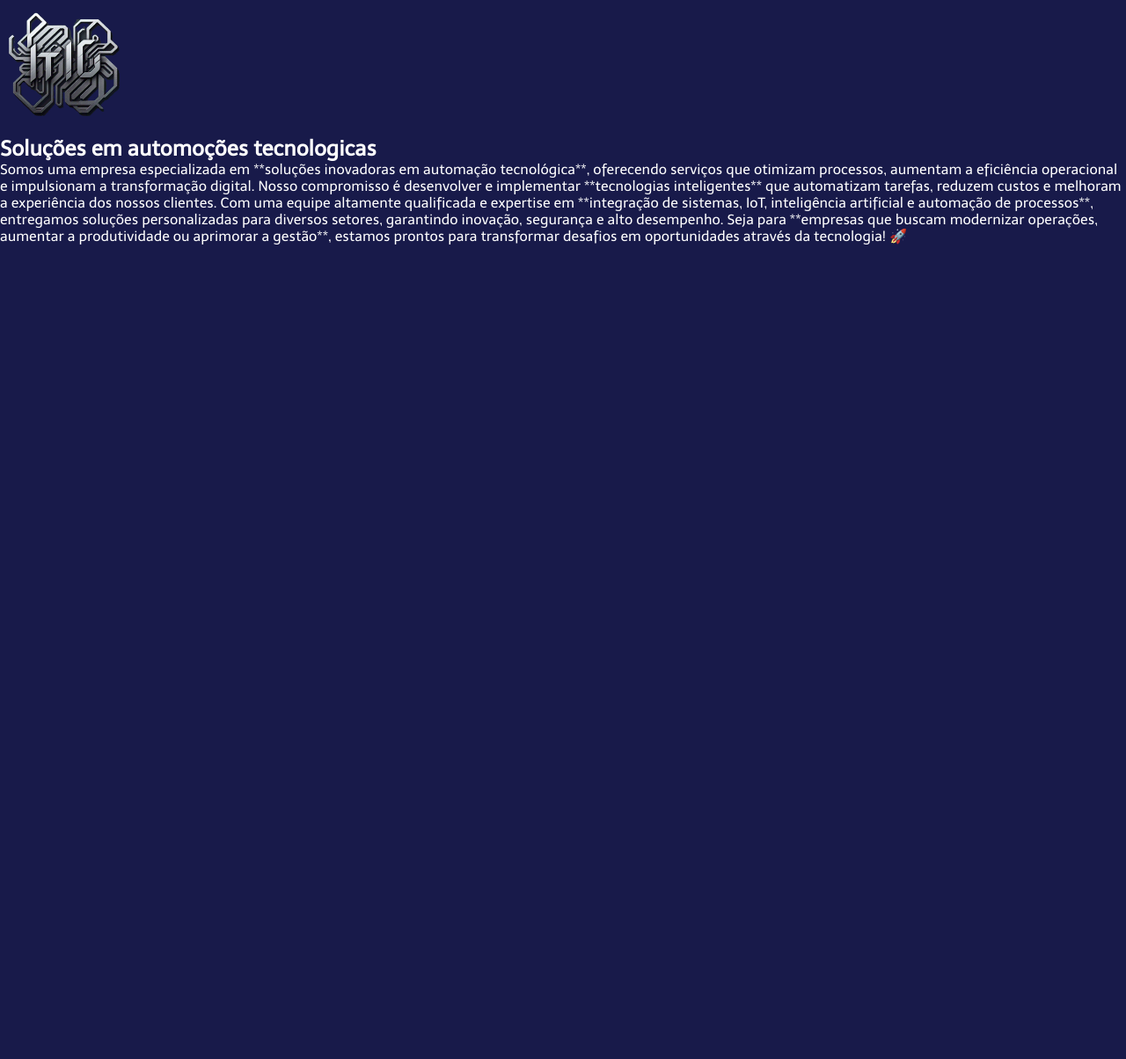
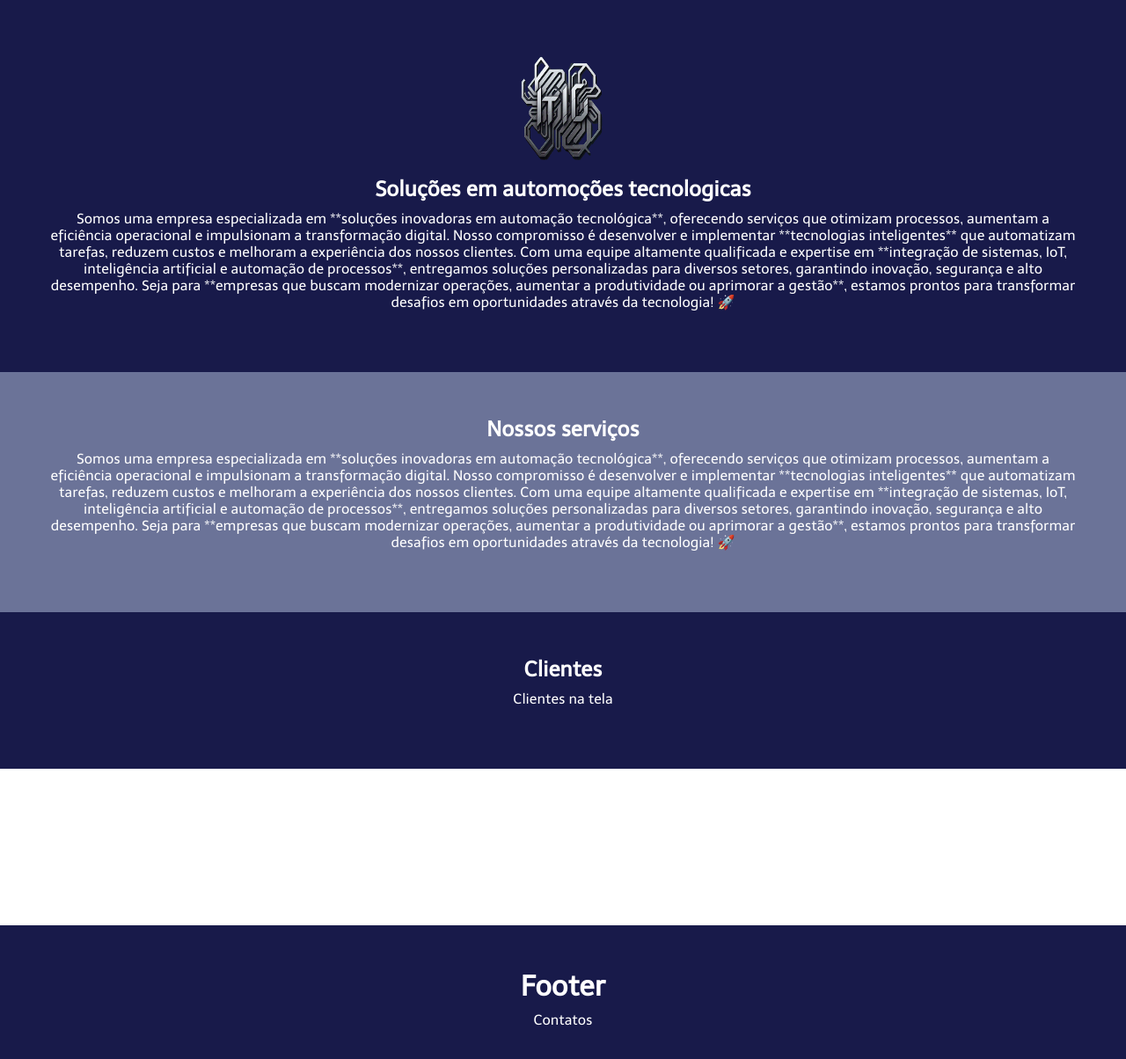
Before and after one commit to MarcioBADias/ti_automocoes_landPage, a React (Vite) app: page / in a window 1280 px wide. Shown: the top 1204 px of the page at 88% size. Before the commit the page ends 800 px from the top, so only its background shows below. Built offline with nearby package versions, Linux system fonts and the light colour scheme; a web font is replaced by a local one.

Commit message:
⚠ Estruturando o esboço do JSX dividindo em sessões

```diff
--- a/src/app.jsx
+++ b/src/app.jsx
@@ -2,9 +2,42 @@ import { About } from "./components/About/Index"
 
 const App = () => {
   return (
-    <div className="app">
+    <main className="app">
       <About />
-    </div>
+      <section style={{ background: 'var(--color-secondary)', padding:50 }} className='Products'>
+      <div className="prev_about" style={{ textAlign: 'center', marginBottom: 20 }}>
+        <h1 style={{ marginBottom: 10}}>Nossos serviços</h1>
+        <p>
+            Somos uma empresa especializada em **soluções inovadoras em automação tecnológica**, oferecendo serviços que otimizam processos, aumentam a eficiência operacional e impulsionam a transformação digital. Nosso compromisso é desenvolver e implementar **tecnologias inteligentes** que automatizam tarefas, reduzem custos e melhoram a experiência dos nossos clientes.
+            Com uma equipe altamente qualificada e expertise em **integração de sistemas, IoT, inteligência artificial e automação de processos**, entregamos soluções personalizadas para diversos setores, garantindo inovação, segurança e alto desempenho.
+            Seja para **empresas que buscam modernizar operações, aumentar a produtividade ou aprimorar a gestão**, estamos prontos para transformar desafios em oportunidades através da tecnologia! 🚀</p>
+      </div>
+    </section>
+    <section style={{ padding:50 }} className='Products'>
+      <div className="prev_about" style={{ textAlign: 'center', marginBottom: 20 }}>
+        <h1 style={{ marginBottom: 10}}>Clientes</h1>
+          <p>
+            Clientes na tela
+          </p>
+      </div>
+    </section>
+    <section style={{ background: 'var(--color-light)', padding:50 }} className='Products'>
+      <div className="prev_about" style={{ color: 'var(--color-primary)', textAlign: 'center', marginBottom: 20 }}>
+        <h1 style={{ marginBottom: 10}}>Contato</h1>
+          <p>
+            FORM
+          </p>
+      </div>
+    </section>
+    <footer style={{ padding:50 }} className='Products'>
+      <div className="prev_about" style={{ textAlign: 'center', marginBottom: 20 }}>
+        <h1 style={{ marginBottom: 10}}>Footer</h1>
+          <p>
+            Contatos
+          </p>
+      </div>
+    </footer>
+    </main>
   )
 }
 
--- a/src/components/About/Index.jsx
+++ b/src/components/About/Index.jsx
@@ -1,13 +1,14 @@
 import React from 'react'
+import { AnimatedLogo } from './style'
 
 const About = () => {
   return (
-    <section>
-      <div className="display">
-        <img src='/LogoProv.png' alt="Arte da Logo" className="logo_art" style={{ width: 150 }} />
+    <section style={{ padding:50 }}>
+      <div className="display" style={{ display: 'flex', justifyContent: 'center', alignItems: 'center' }}>
+        <AnimatedLogo src='/LogoProv.png' alt="Arte da Logo" className="logo_art" />
       </div>
-      <div className="prev_about">
-        <h1>Soluções em automoções tecnologicas</h1>
+      <div className="prev_about" style={{ textAlign: 'center', marginBottom: 20 }}>
+        <h1 style={{ marginBottom: 10}}>Soluções em automoções tecnologicas</h1>
         <p>
             Somos uma empresa especializada em **soluções inovadoras em automação tecnológica**, oferecendo serviços que otimizam processos, aumentam a eficiência operacional e impulsionam a transformação digital. Nosso compromisso é desenvolver e implementar **tecnologias inteligentes** que automatizam tarefas, reduzem custos e melhoram a experiência dos nossos clientes.
             Com uma equipe altamente qualificada e expertise em **integração de sistemas, IoT, inteligência artificial e automação de processos**, entregamos soluções personalizadas para diversos setores, garantindo inovação, segurança e alto desempenho.
--- /dev/null
+++ b/src/components/About/style.jsx
@@ -0,0 +1,15 @@
+import styled from "styled-components";
+
+export const AnimatedLogo = styled.img`
+    width: 150px;
+    animation: spinHorizontal 5s linear infinite;
+
+    @keyframes spinHorizontal {
+        0%{
+            transform: rotateY(0deg)
+        }
+        100%{
+            transform: rotateY(360deg)
+        }
+    }
+`
```
